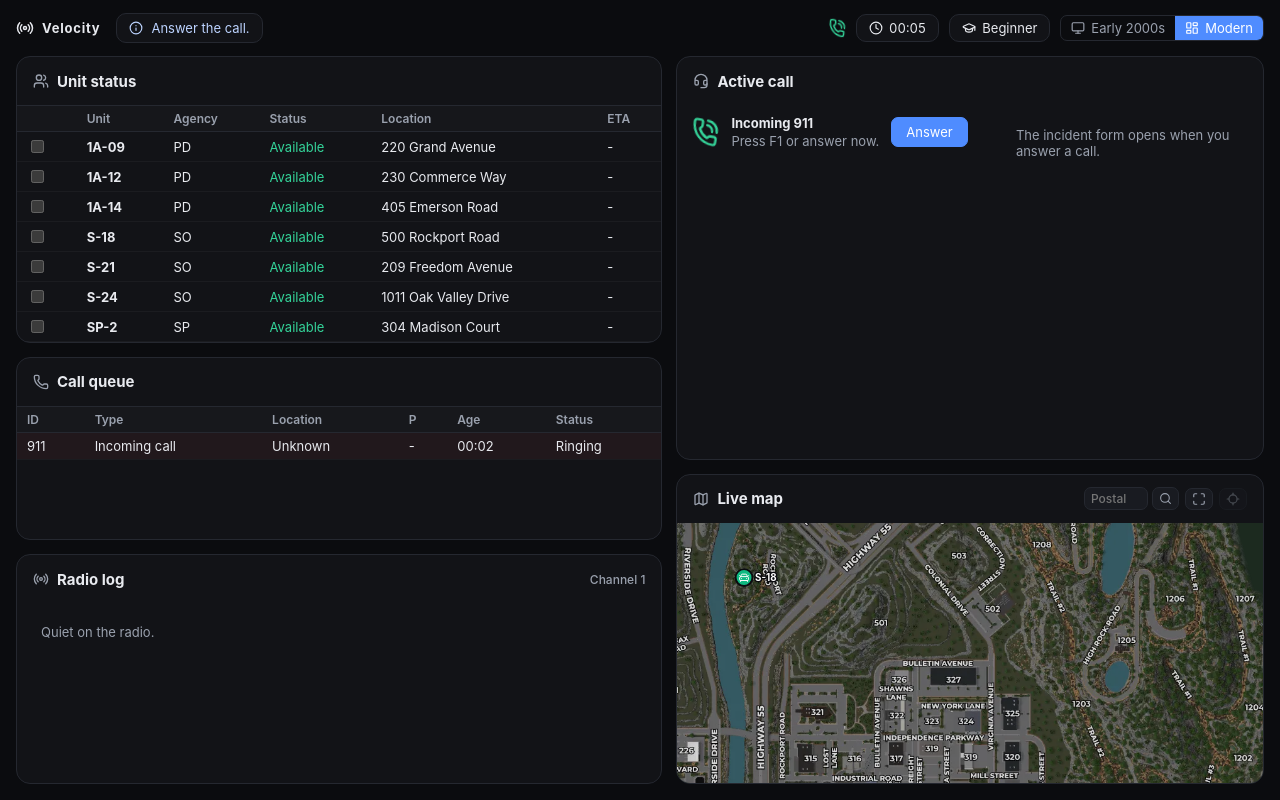
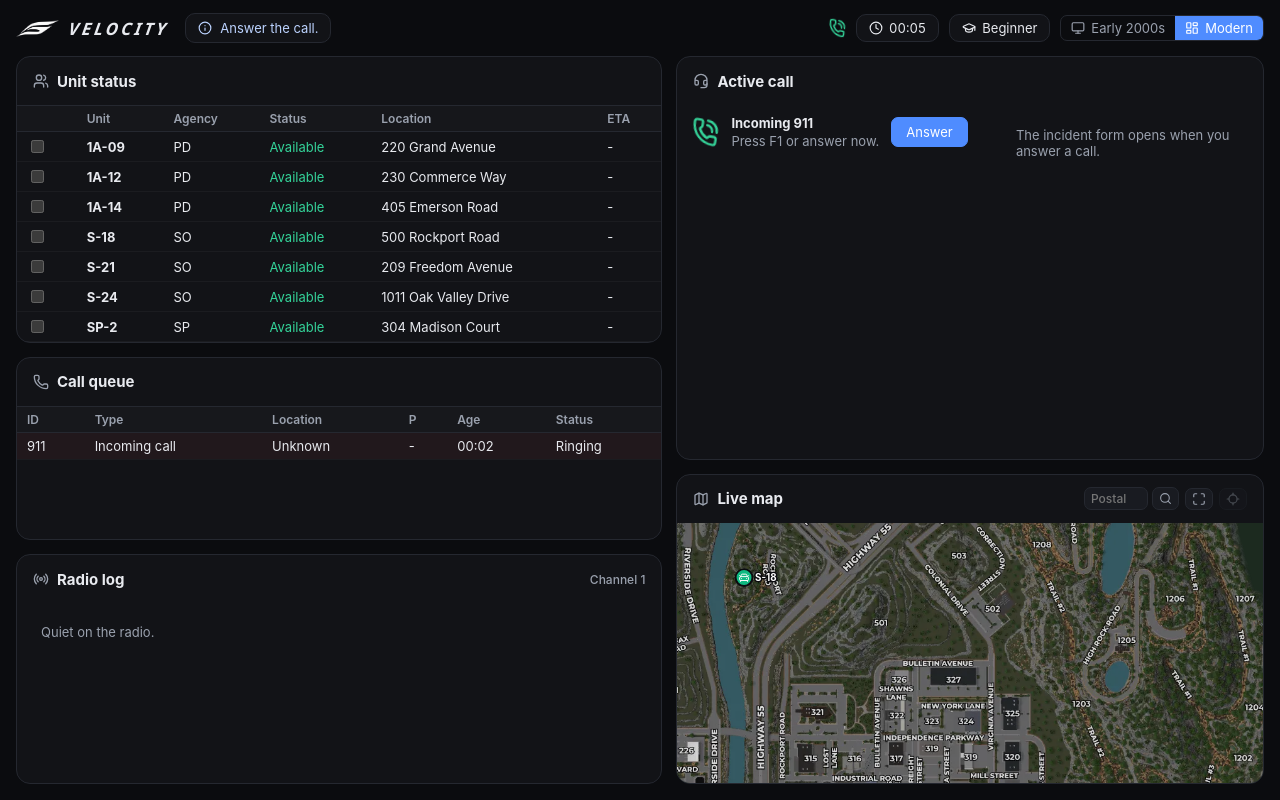
Before and after one commit to chrisstopherss/velocity, a React (Vite) app in the folder apps/web/: page / in a window 1280 px wide. Built offline with nearby package versions, Linux system fonts and the light colour scheme.

Commit message:
add logo, favicon and reworked headers

```diff
--- a/apps/web/index.html
+++ b/apps/web/index.html
@@ -5,6 +5,7 @@
     <meta name="viewport" content="width=device-width, initial-scale=1.0" />
     <meta name="color-scheme" content="dark" />
     <title>Velocity</title>
+    <link rel="icon" type="image/png" href="/brand/icon.png" />
   </head>
   <body>
     <div id="root"></div>
--- a/apps/web/src/shells/ClassicShell.tsx
+++ b/apps/web/src/shells/ClassicShell.tsx
@@ -17,7 +17,10 @@ export function ClassicShell({ g }: { g: GameApi }) {
   return (
     <div className="shell shell-classic">
       <div className="menubar">
-        <span>Velocity CAD [Dispatcher console]</span>
+        <span className="welcome">
+          <img src="/brand/logo.png" alt="" width={40} height={16} />
+          Welcome to Velocity CAD
+        </span>
         <ThemeSwitch />
       </div>
 
--- a/apps/web/src/shells/ModernShell.tsx
+++ b/apps/web/src/shells/ModernShell.tsx
@@ -1,4 +1,4 @@
-import { Clock, GraduationCap, Info, PhoneCall, Radio } from 'lucide-react';
+import { Clock, GraduationCap, Info, PhoneCall } from 'lucide-react';
 import { formatClock } from '../game/sim';
 import type { GameApi } from '../game/useGame';
 import { ActiveCall } from '../panels/ActiveCall';
@@ -15,8 +15,8 @@ export function ModernShell({ g }: { g: GameApi }) {
     <div className="shell shell-modern">
       <header className="topbar">
         <div className="brand">
-          <Radio size={18} aria-hidden="true" />
-          Velocity
+          <img className="brand-logo" src="/brand/logo.png" alt="" width={44} height={17} />
+          <span className="wordmark">Velocity</span>
         </div>
         <p className="hint">
           <Info size={14} aria-hidden="true" />
--- a/apps/web/src/styles/classic.css
+++ b/apps/web/src/styles/classic.css
@@ -14,6 +14,19 @@
 
 .shell-classic .menubar {
   justify-content: space-between;
+}
+
+.shell-classic .welcome {
+  display: inline-flex;
+  align-items: center;
+  gap: 8px;
+  font-weight: 700;
+}
+
+.shell-classic .welcome img {
+  display: block;
+  height: 16px;
+  width: auto;
 }
 
 .shell-classic .sbar {
--- a/apps/web/src/styles/modern.css
+++ b/apps/web/src/styles/modern.css
@@ -12,9 +12,21 @@
 .shell-modern .brand {
   display: flex;
   align-items: center;
-  gap: 8px;
-  font-weight: 700;
-  letter-spacing: 0.06em;
+  gap: 10px;
+}
+
+.shell-modern .brand-logo {
+  display: block;
+  height: 17px;
+  width: auto;
+}
+
+.shell-modern .wordmark {
+  display: inline-block;
+  font: italic 800 17px/1 'Segoe UI', system-ui, sans-serif;
+  letter-spacing: 0.18em;
+  text-transform: uppercase;
+  transform: skewX(-8deg);
 }
 
 .shell-modern .hint {
```
Also changed, not shown: apps/web/public/brand/icon.png (added), apps/web/public/brand/logo.png (added).
